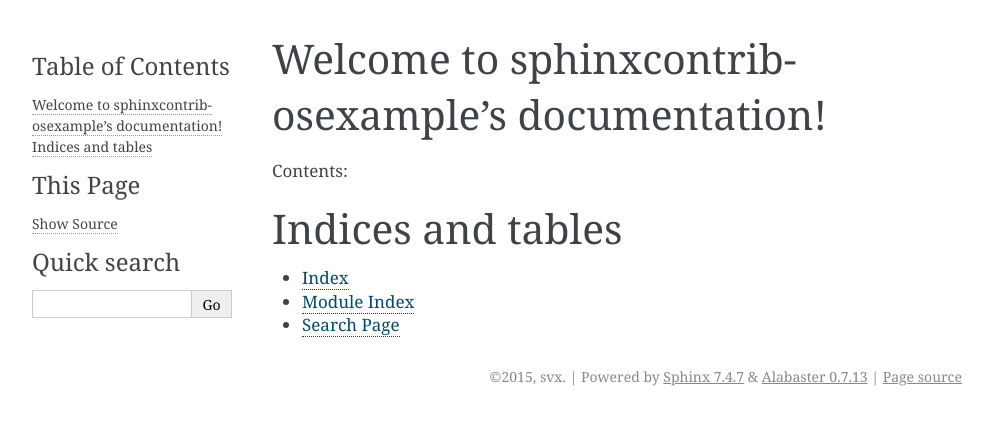
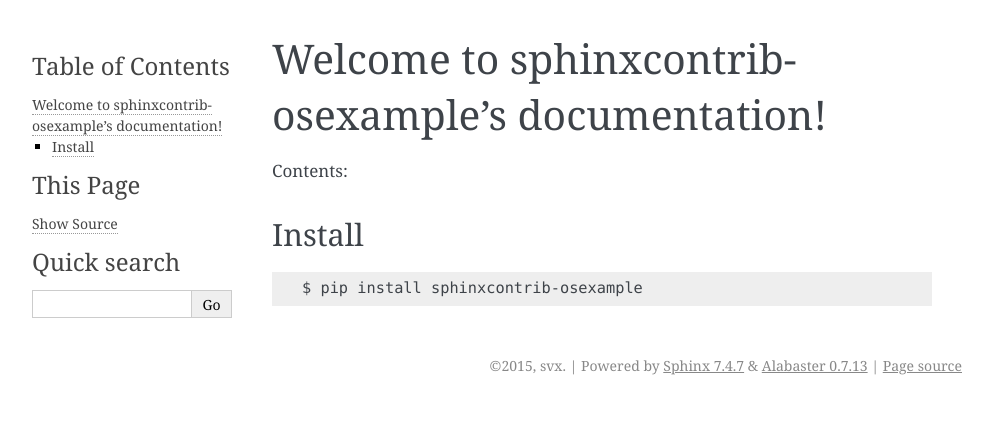
Before and after one commit to svx/sphinxcontrib-osexample, a Sphinx documentation site: the page built from docs/index.rst, in a window 1280 px wide. Shown: the top 425 px of the page, without its empty margins (148-1141 px from the left). Built offline with Sphinx 7.4.7, drawn with Linux system fonts in a browser that asks for light colours.

Commit message:
Update install instructions

```diff
--- a/README.rst
+++ b/README.rst
@@ -49,7 +49,9 @@
 Installation
 ------------
 
-t.b.c
+.. code-block:: bash
+
+    $ sphinxcontrib-osexample
 
 Documentation
 -------------
--- a/docs/index.rst
+++ b/docs/index.rst
@@ -11,11 +11,9 @@
 .. toctree::
    :maxdepth: 2
 
+Install
+-------
 
+.. code-block:: bash
 
-Indices and tables
-==================
-
-* :ref:`genindex`
-* :ref:`modindex`
-* :ref:`search`
+    $ pip install sphinxcontrib-osexample
```
